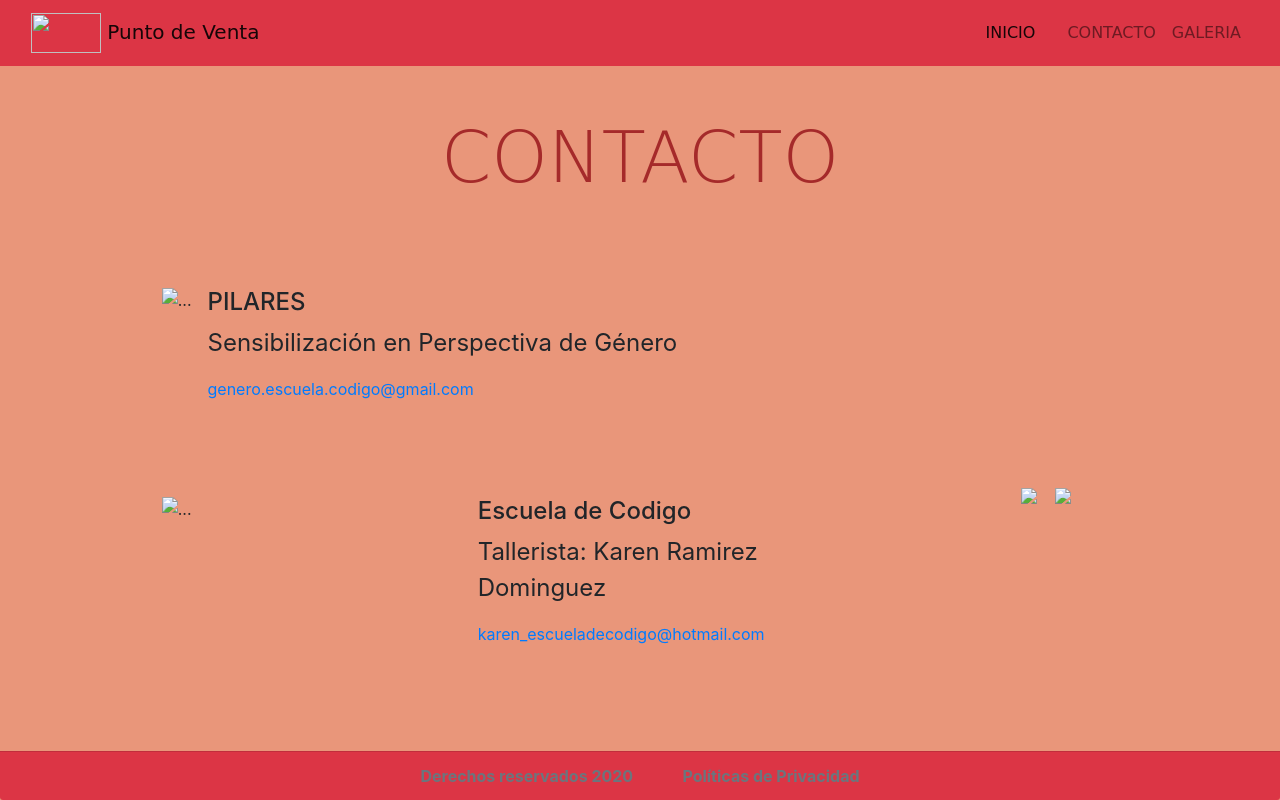
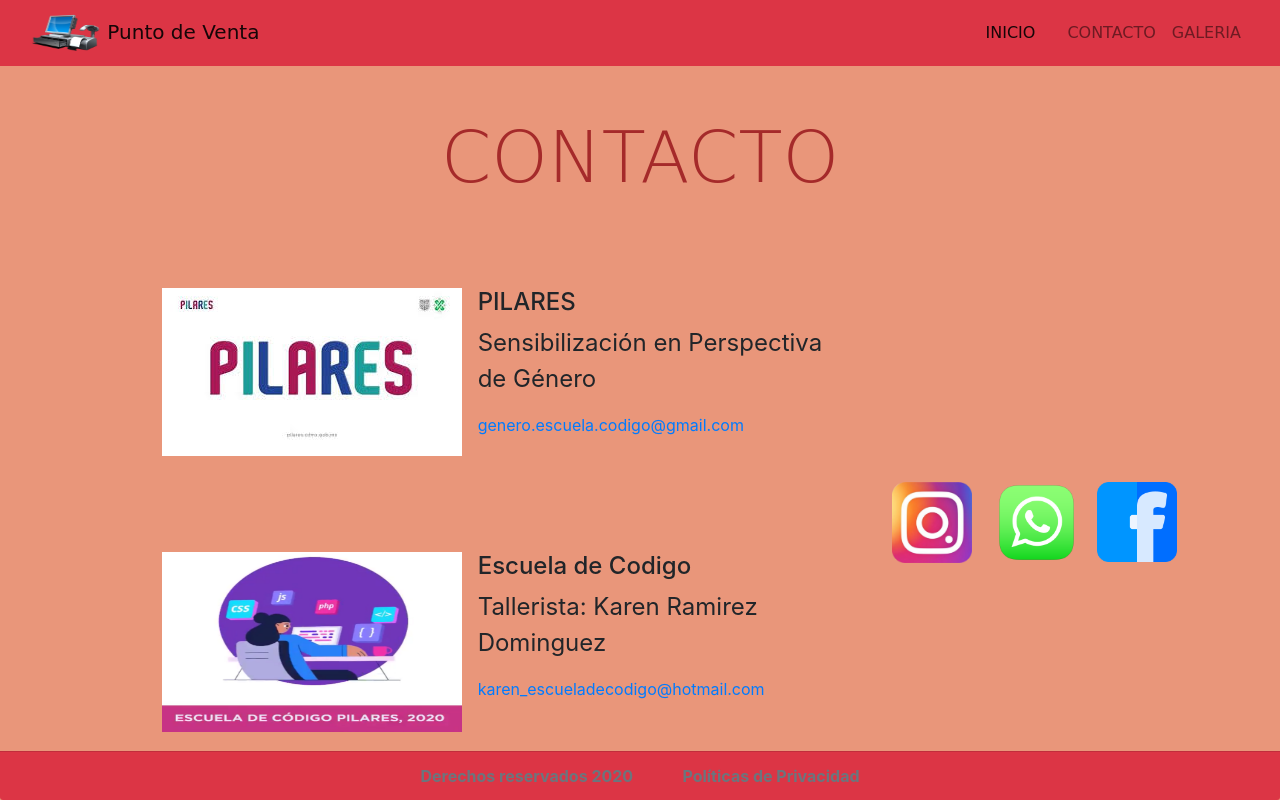
Before and after one commit to karen-karado/MWT1_punto_de_venta, a plain HTML site: page contacto.html in a window 1280 px wide. Drawn offline with nearby package versions, Linux system fonts and the light colour scheme; files that its build step writes are made by us from their sources.

Commit message:
Update contacto.html
cambio de urls

```diff
--- a/contacto.html
+++ b/contacto.html
@@ -9,18 +9,18 @@
     <!-- Bootstrap CSS -->
     <link rel="stylesheet" href="https://stackpath.bootstrapcdn.com/bootstrap/4.5.2/css/bootstrap.min.css" integrity="sha384-JcKb8q3iqJ61gNV9KGb8thSsNjpSL0n8PARn9HuZOnIxN0hoP+VmmDGMN5t9UJ0Z" crossorigin="anonymous">
     <link href="https://fonts.googleapis.com/css2?family=Open+Sans&display=swap" rel="stylesheet">
-    <link rel="stylesheet" href="/punto_de_venta/css/style.css">
+    <link rel="stylesheet" href="/MWT1_punto_de_venta/css/style.css">
     <title>CONTACTO</title>
 </head>
 
 <body style="background-color: darksalmon;">
     <nav class="navbar navbar-expand-sm navbar-light  badge-danger font1">
         <div class="container-fluid">
-            <a href="#" class="navbar-brand"><img class="align-self-center" src="/punto_de_venta/img/puntosdeventa.png" width="70px" height="40px" alt=""> Punto de Venta</a>
+            <a href="#" class="navbar-brand"><img class="align-self-center" src="/MWT1_punto_de_venta/img/puntosdeventa.png" width="70px" height="40px" alt=""> Punto de Venta</a>
 
             <ul class="navbar-nav">
                 <li class="nav-item font1">
-                    <a class="nav-link active" href="/punto_de_venta/index.html">INICIO</a>
+                    <a class="nav-link active" href="/MWT1_punto_de_venta/index.html">INICIO</a>
                 </li>
 
                 <li class="nav-item">
@@ -28,7 +28,7 @@
                 </li>
 
                 <li class="nav-item">
-                    <a class="nav-link" href="/punto_de_venta/contacto.html">CONTACTO</a>
+                    <a class="nav-link" href="/MWT1_punto_de_venta/contacto.html">CONTACTO</a>
                 </li>
 
                 <li class="nav-item">
@@ -47,7 +47,7 @@
             <div class="row">
                 <div class="col-7  offset-md-1 ">
                     <div class="media position-relative">
-                        <img src="/punto_de_venta/img/descarga (2).jpg" class="mr-3" alt="...">
+                        <img src="/MWT1_punto_de_venta/img/descarga (2).jpg" class="mr-3" alt="...">
                         <div class="media-body">
                             <h4 class="mt-0">PILARES</h4>
                             <p class="font2">Sensibilización en Perspectiva de Género</p>
@@ -56,7 +56,7 @@
                     </div>
                     <br><br><br><br>
                     <div class="media position-relative">
-                        <img src="/punto_de_venta/img/escueladecodigo.png" class="mr-3" width="300" height="180" alt="...">
+                        <img src="/MWT1_punto_de_venta/img/escueladecodigo.png" class="mr-3" width="300" height="180" alt="...">
                         <div class="media-body">
                             <h4 class="mt-0">Escuela de Codigo</h4>
                             <p class="font2">Tallerista: Karen Ramirez Dominguez</p>
@@ -66,9 +66,9 @@
                 </div>
                 <div class=" col-4 pt-4 align-self-center ">
                     <div class="text-center">
-                        <a href="https://www.instagram.com/?hl=es-la"><img class="" src="/punto_de_venta/img/Instagram_logo.png" width="80" alt=""></a> &nbsp;&nbsp;&nbsp;
-                        <a href="https://api.whatsapp.com/send?phone=5215528132354&amp;text=Requiero información"> <img src="/punto_de_venta/img/whatsapp.png" width=" 85 " alt=" "></a>&nbsp;&nbsp;&nbsp;
-                        <a href="https://www.facebook.com/"> <img src="/punto_de_venta/img/facebook.png " width="80 " alt=" "></a>
+                        <a href="https://www.instagram.com/?hl=es-la"><img class="" src="/MWT1_punto_de_venta/img/Instagram_logo.png" width="80" alt=""></a> &nbsp;&nbsp;&nbsp;
+                        <a href="https://api.whatsapp.com/send?phone=5215528132354&amp;text=Requiero información"> <img src="/MWT1_punto_de_venta/img/whatsapp.png" width=" 85 " alt=" "></a>&nbsp;&nbsp;&nbsp;
+                        <a href="https://www.facebook.com/"> <img src="/MWT1_punto_de_venta/img/facebook.png " width="80 " alt=" "></a>
                     </div>
                 </div>
             </div>
```
